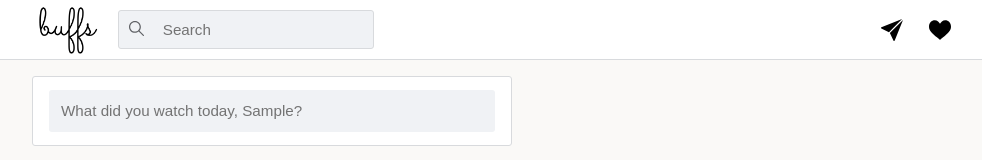
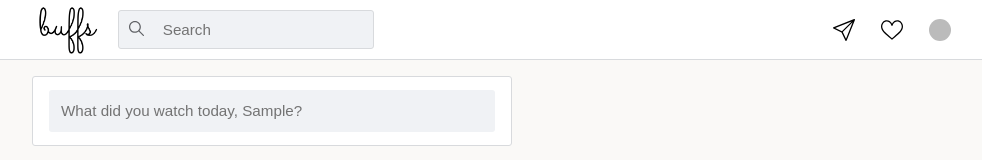
Before and after one commit to moaaz-bhnas/buffs-old, a Next.js app: page / in a window 1280 px wide. Shown: the top 160 px of the page, without its empty margins (144-1126 px from the left). Built offline with nearby package versions, Linux system fonts and the light colour scheme; no server answers; sample sign-in values are in the browser's storage.

Commit message:
finished social list icons

```diff
--- a/next.config.js
+++ b/next.config.js
@@ -1,5 +1,5 @@
 module.exports = {
   images: {
-    domains: ["image.tmdb.org"],
+    domains: ["image.tmdb.org", "pbs.twimg.com"],
   },
 };
--- /dev/null
+++ b/src/components/avatar/Avatar.js
@@ -0,0 +1,47 @@
+import { useSession } from "next-auth/client";
+import Image from "next/image";
+import { memo } from "react";
+import styled, { css } from "styled-components";
+import PropTypes from "prop-types";
+
+const activeStyle = css`
+  padding: 0.1em;
+  border: 1px solid ${({ theme }) => theme.border.dark};
+`;
+
+const Container = styled.div`
+  ${({ active }) => active && activeStyle}
+  display: flex;
+  border-radius: 50%;
+
+  .header__avatar {
+    border-radius: 50%;
+  }
+`;
+
+const Avatar = ({ active = false }) => {
+  const [session, loading] = useSession();
+
+  const { user } = session;
+
+  return (
+    <Container active={active}>
+      <Image
+        className="header__avatar"
+        src={user.image}
+        alt="Buffs logo"
+        width={22}
+        height={22}
+        layout="fixed"
+        quality={100}
+        priority={true}
+      />
+    </Container>
+  );
+};
+
+Avatar.propTypes = {
+  active: PropTypes.bool,
+};
+
+export default memo(Avatar);
--- a/src/components/social-list/Item.js
+++ b/src/components/social-list/Item.js
@@ -1,4 +1,4 @@
-import { memo } from "react";
+import { memo, useCallback, useEffect, useRef, useState } from "react";
 import styled from "styled-components";
 import PropTypes from "prop-types";
 import { rawButton } from "../../utils/style";
@@ -24,12 +24,37 @@ const Button = styled.button`
 `;
 
 const Item = ({ item }) => {
-  const { name, ActiveIcon } = item;
+  const itemRef = useRef(null);
+  const [active, setActive] = useState(false);
+
+  const handleClickOutside = useCallback((event) => {
+    const { target } = event;
+
+    if (!itemRef.current.contains(target)) {
+      setActive(false);
+    }
+  }, []);
+
+  useEffect(() => {
+    if (!active) return;
+
+    document.addEventListener("click", handleClickOutside);
+
+    return () => {
+      document.removeEventListener("click", handleClickOutside);
+    };
+  }, [active]);
+
+  const { name, ActiveIcon, InactiveIcon } = item;
 
   return (
-    <StyledItem>
-      <Button type="button">
-        <ActiveIcon />
+    <StyledItem ref={itemRef}>
+      <Button
+        type="button"
+        aria-label={`toggle ${name} panel`}
+        onClick={() => setActive(!active)}
+      >
+        {active ? <ActiveIcon active /> : <InactiveIcon />}
       </Button>
     </StyledItem>
   );
--- a/src/containers/header/Header.js
+++ b/src/containers/header/Header.js
@@ -6,10 +6,6 @@ import LogoLink from "../../components/header/LogoLink";
 import SocialList from "../social-list/SocialList";
 import { containerStyles, offScreen, sizes } from "../../utils/style";
 import Search from "../search/Search";
-import FilledPaperPlane from "../../components/svgs/FilledPaperPlane";
-import EmptyPaperPlane from "../../components/svgs/EmptyPaperPlane";
-import FilledHeart from "../../components/svgs/FilledHeart";
-import EmptyHeart from "../../components/svgs/EmptyHeart";
 
 const StyledHeader = styled.header`
   background-color: ${(props) => props.theme.bg.header};
@@ -36,16 +32,6 @@ const NavTitle = styled.h2`
   ${offScreen}
 `;
 
-const socialList = [
-  {
-    ActiveIcon: FilledPaperPlane,
-    InactiveIcon: EmptyPaperPlane,
-    name: "inbox",
-  },
-  { ActiveIcon: FilledHeart, InactiveIcon: EmptyHeart, name: "notifications" },
-  // { ActiveIcon: Heart, InactiveIcon: "", name: "account" },
-];
-
 const Header = () => {
   const [session, loading] = useSession();
 
@@ -56,7 +42,7 @@ const Header = () => {
         <NavTitle>Main Navigation</NavTitle>
         <LogoLink />
         <Search />
-        {session ? <SocialList list={socialList} /> : <Auth />}
+        {session ? <SocialList /> : <Auth />}
       </Navigation>
     </StyledHeader>
   );
--- a/src/containers/social-list/SocialList.js
+++ b/src/containers/social-list/SocialList.js
@@ -1,8 +1,12 @@
 import { memo } from "react";
 import styled from "styled-components";
 import { rawList } from "../../utils/style";
-import PropTypes from "prop-types";
 import Item from "../../components/social-list/Item";
+import FilledPaperPlane from "../../components/svgs/FilledPaperPlane";
+import EmptyPaperPlane from "../../components/svgs/EmptyPaperPlane";
+import FilledHeart from "../../components/svgs/FilledHeart";
+import EmptyHeart from "../../components/svgs/EmptyHeart";
+import Avatar from "../..//components/avatar/Avatar";
 
 const List = styled.ul`
   ${rawList}
@@ -10,7 +14,17 @@ const List = styled.ul`
   display: flex;
 `;
 
-const SocialList = ({ list }) => {
+const list = [
+  {
+    ActiveIcon: FilledPaperPlane,
+    InactiveIcon: EmptyPaperPlane,
+    name: "inbox",
+  },
+  { ActiveIcon: FilledHeart, InactiveIcon: EmptyHeart, name: "notifications" },
+  { ActiveIcon: Avatar, InactiveIcon: Avatar, name: "account" },
+];
+
+const SocialList = () => {
   return (
     <List>
       {list.map((item) => (
@@ -19,9 +33,4 @@ const SocialList = ({ list }) => {
     </List>
   );
 };
-
-SocialList.propTypes = {
-  list: PropTypes.array,
-};
-
 export default memo(SocialList);
--- a/src/utils/style.js
+++ b/src/utils/style.js
@@ -34,6 +34,7 @@ export const theme = {
   },
   border: {
     grey2: "#d8dadd",
+    dark: "#333",
   },
   icon: {
     default: "#606266",
```
